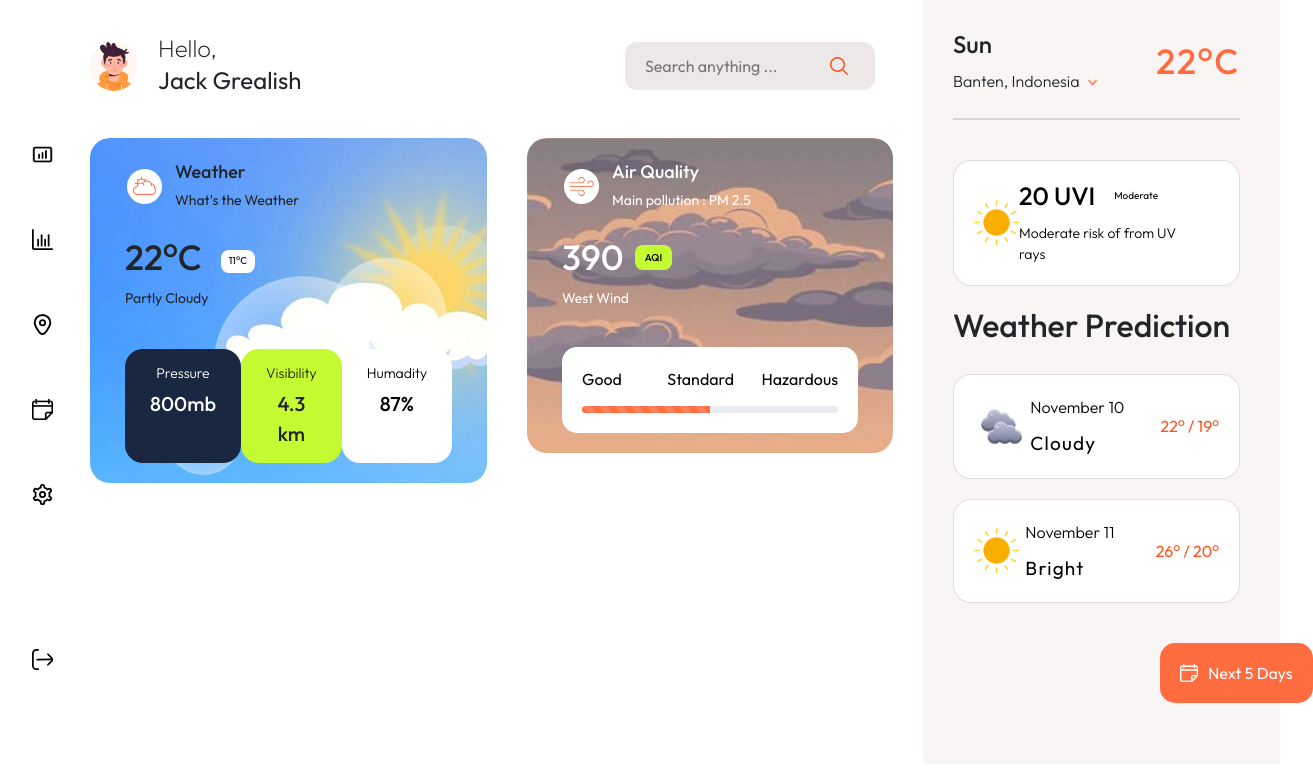
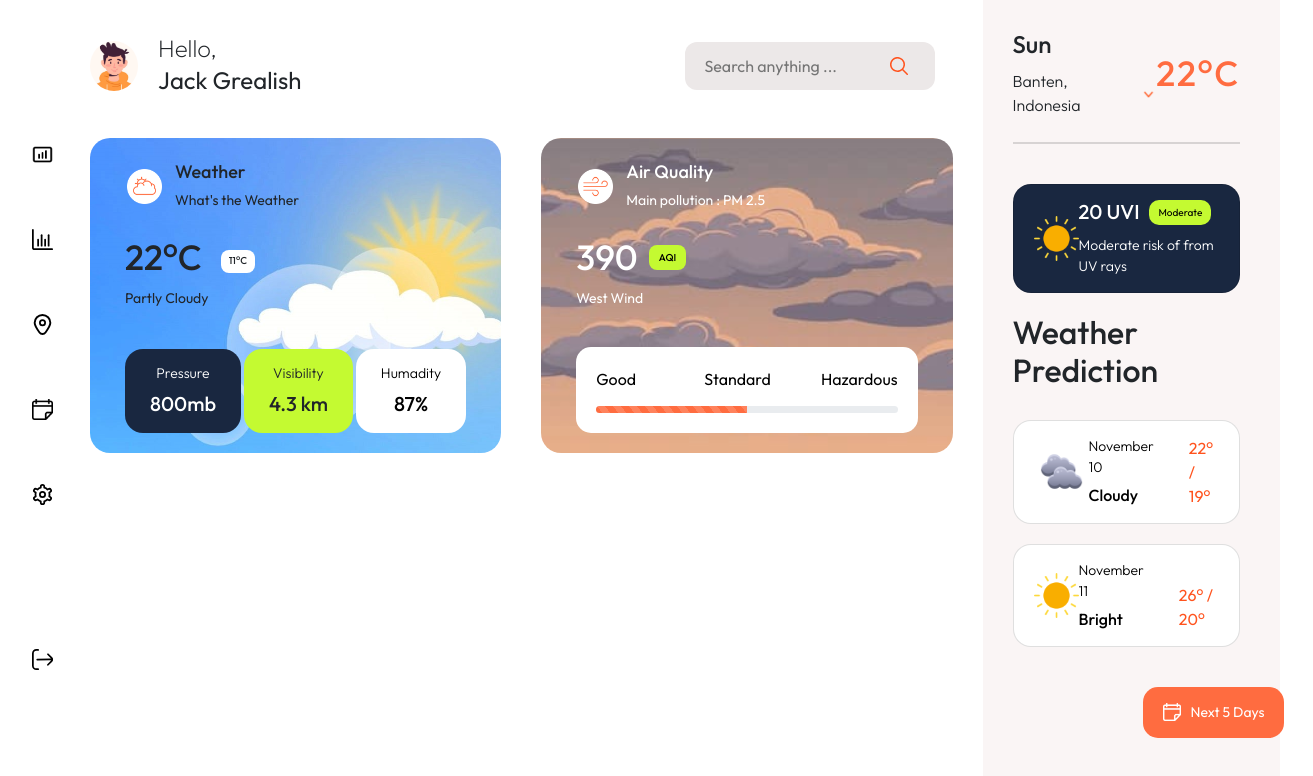
Before and after one commit to NehalDhuri/weather-app, a plain HTML site: page index.html in a window 1280 px wide. Shown: the whole page, 1313 px wide, since content can reach past the window. Drawn offline with nearby package versions, Linux system fonts and the light colour scheme.

Commit message:
section 2 updated

```diff
--- a/index.html
+++ b/index.html
@@ -105,7 +105,7 @@
             </div>
             <hr>
 
-            <div class="card m-40">
+            <div class="card m-40" style="background-color: #192740; color: white;">
                 <img src="./img/icon/sunny.png" alt="sun">
                 <div class="detail">
                     <div class="UVI">
@@ -140,7 +140,7 @@
             <button class="next-days"> <img src="./img/icon/calendar-white.png" alt="Callender Logo" class="calender">Next 5 Days</button>
         </div>
     </main>
-
+    <script src="main.js"></script>
     <script src="https://cdn.jsdelivr.net/npm/bootstrap@5.0.2/dist/js/bootstrap.bundle.min.js" integrity="sha384-MrcW6ZMFYlzcLA8Nl+NtUVF0sA7MsXsP1UyJoMp4YLEuNSfAP+JcXn/tWtIaxVXM" crossorigin="anonymous"></script>
 </body>
 </html>
--- a/style.css
+++ b/style.css
@@ -67,7 +67,7 @@ main{
 }
 
 .section-1{
-    width: 70%;
+    width: 75%;
     padding: 0 30px 40px 0;
 }
 
@@ -321,7 +321,7 @@ main{
 
 .section-2{
     padding: 30px 40px 61px 30px;
-    width: 30%;
+    width: 25%;
     background-color: rgb(250, 245, 245);
 }
 
@@ -366,8 +366,13 @@ hr{
     opacity: 0.5;
 }
 
-.detail{
+/* .detail{
     margin-right: 40px;
+} */
+
+.UVI-card{
+    background-color: #192740;
+    color: white;
 }
 
 .detail .UVI{
@@ -377,7 +382,7 @@ hr{
 }
 
 .detail .UVI .UVI-value{
-    font-size: 25px;
+    font-size: 20px;
     font-weight: 500;
     margin-bottom: 0;
 }
@@ -385,7 +390,7 @@ hr{
 .detail .UVI .level{
     font-size: 10px;
     font-weight: 400;
-    background-color: white;
+    background-color: #c4fa31;
     color: black;
     border-radius: 10px;
     padding: 5px 9px;
@@ -393,7 +398,7 @@ hr{
 }
 
 .detail .note{
-    margin-top: 12px;
+    margin-top: 10px;
     font-weight: 300;
     font-size: 14px;
 }
@@ -412,7 +417,7 @@ hr{
     justify-content: space-between;
     flex-direction: row;
     align-items: center;
-    padding: 20px 20px;
+    padding: 15px 20px;
     background-color: white;
     color: black;
     border-radius: 18px;
@@ -436,17 +441,22 @@ hr{
 
 .day-info .date{
     font-weight: 300;
+    font-size: 14px;
 }
 
 .day-info .condition{
-    margin-top: 10px;
-    font-size: 19px;
-    letter-spacing: 1.2px;
+    margin-top: 5px;
+    font-size: 16px;
+    font-weight: 500;
+}
+
+.prediction .card .temp{
+    align-self:flex-end;
 }
 
 .next-days{
-    /* font-size: 16px; */
-    padding: 18px 20px;
+    font-size: 14px;
+    padding: 15px 20px;
     display: flex;
     align-items: center;
     background-color: var(--orange);
@@ -454,7 +464,7 @@ hr{
     color: white;
     border-radius: 15px;
     position: relative;
-    left: 207px;
+    left: 130px;
     margin-top: 40px;
 }
 
```
Also changed, not shown: main.js (added).
